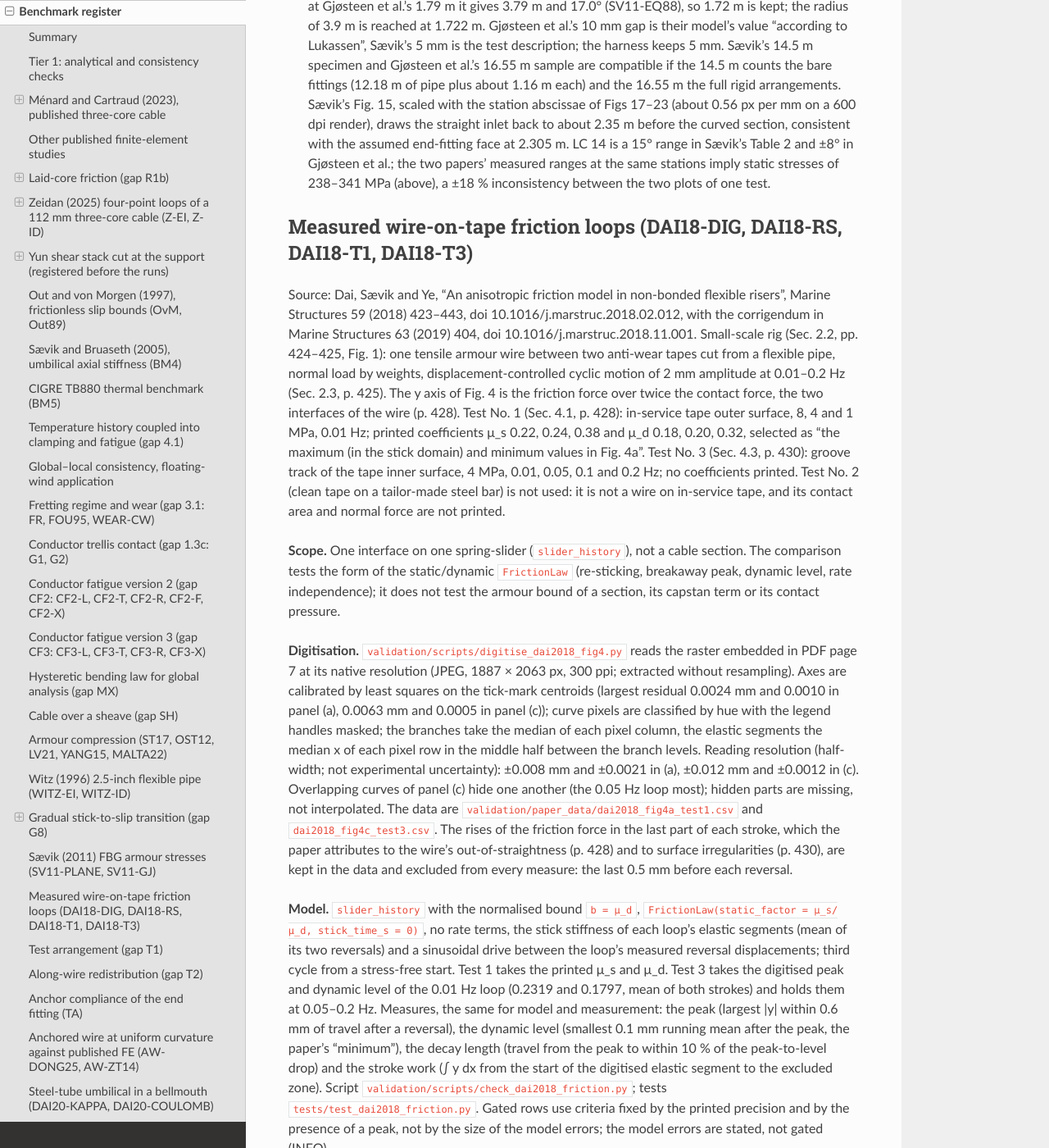
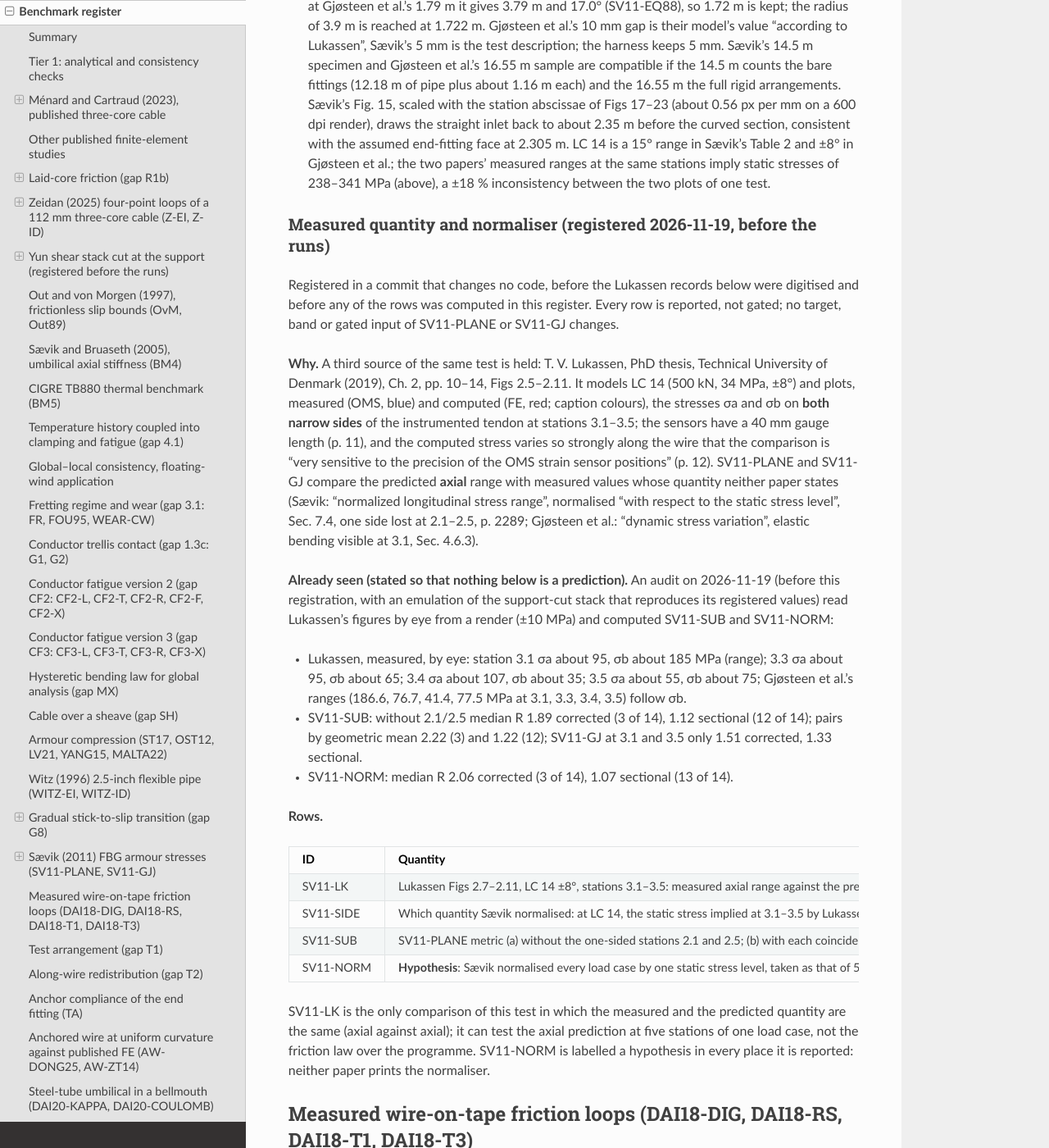
Before and after one commit to SMI-Lab-Inha/CableXSec, a Sphinx documentation site: the page built from doc/benchmarks.md, in a window 1280 px wide and 1400 px high, scrolled down 43640 px. Shown: the whole window at 82% size. Built offline with Sphinx 7.4.7 and the Read the Docs theme 3.1.0, drawn with Linux system fonts in a browser that asks for light colours.

Commit message:
validation: register the SV11 measured-quantity rows before the runs
Registers four reported, ungated rows in the Saevik (2011) section,
before the Lukassen records are digitised and before any row is computed:

- SV11-LK: Lukassen (2019) thesis Figs 2.7-2.11 give both narrow sides of
  the tendon at stations 3.1-3.5 for LC 14; measured axial range against
  the predicted axial range, the only like-for-like comparison of this test.
- SV11-SIDE: the static stress Saevik's normalised LC 14 values imply for
  each reading of Lukassen's sides.
- SV11-SUB: the SV11-PLANE metric without the one-sided stations 2.1/2.5
  and with coincident pairs by geometric mean; SV11-GJ at 3.1 and 3.5.
- SV11-NORM: a hypothesis, one normalising static stress for all cases.

The values an audit saw before this registration (eye-read Lukassen
ranges, SV11-SUB, SV11-NORM) are stated. No target, band or gated input
changes.

```diff
--- a/doc/benchmarks.md
+++ b/doc/benchmarks.md
@@ -1919,6 +1919,56 @@ brackets:
   al.; the two papers' measured ranges at the same stations imply static
   stresses of 238–341 MPa (above), a ±18 % inconsistency between the two
   plots of one test.
+
+### Measured quantity and normaliser (registered 2026-11-19, before the runs)
+
+Registered in a commit that changes no code, before the Lukassen records
+below were digitised and before any of the rows was computed in this
+register. Every row is reported, not gated; no target, band or gated input
+of SV11-PLANE or SV11-GJ changes.
+
+**Why.** A third source of the same test is held: T. V. Lukassen, PhD thesis,
+Technical University of Denmark (2019), Ch. 2, pp. 10–14, Figs 2.5–2.11. It
+models LC 14 (500 kN, 34 MPa, ±8°) and plots, measured (OMS, blue) and
+computed (FE, red; caption colours), the stresses σa and σb on **both narrow
+sides** of the instrumented tendon at stations 3.1–3.5; the sensors have a
+40 mm gauge length (p. 11), and the computed stress varies so strongly along
+the wire that the comparison is "very sensitive to the precision of the OMS
+strain sensor positions" (p. 12). SV11-PLANE and SV11-GJ compare the
+predicted **axial** range with measured values whose quantity neither paper
+states (Sævik: "normalized longitudinal stress range", normalised "with
+respect to the static stress level", Sec. 7.4, one side lost at 2.1–2.5,
+p. 2289; Gjøsteen et al.: "dynamic stress variation", elastic bending visible
+at 3.1, Sec. 4.6.3).
+
+**Already seen (stated so that nothing below is a prediction).** An audit on
+2026-11-19 (before this registration, with an emulation of the support-cut
+stack that reproduces its registered values) read Lukassen's figures by eye
+from a render (±10 MPa) and computed SV11-SUB and SV11-NORM:
+
+- Lukassen, measured, by eye: station 3.1 σa about 95, σb about 185 MPa
+  (range); 3.3 σa about 95, σb about 65; 3.4 σa about 107, σb about 35; 3.5
+  σa about 55, σb about 75; Gjøsteen et al.'s ranges (186.6, 76.7, 41.4,
+  77.5 MPa at 3.1, 3.3, 3.4, 3.5) follow σb.
+- SV11-SUB: without 2.1/2.5 median R 1.89 corrected (3 of 14), 1.12
+  sectional (12 of 14); pairs by geometric mean 2.22 (3) and 1.22 (12);
+  SV11-GJ at 3.1 and 3.5 only 1.51 corrected, 1.33 sectional.
+- SV11-NORM: median R 2.06 corrected (3 of 14), 1.07 sectional (13 of 14).
+
+**Rows.**
+
+| ID | Quantity | Reduction | Target | Gated |
+| --- | --- | --- | --- | --- |
+| SV11-LK | Lukassen Figs 2.7–2.11, LC 14 ±8°, stations 3.1–3.5: measured axial range against the predicted axial range (sectional and termination-corrected, the SV11-GJ chain at ±8°, station azimuths 0, 45, 90, 135, 180°); measured larger-side range against the predicted larger single-side range | measured series = the blue (OMS) polylines of the native PDF paths, read in their stored order; axial = (σa + σb)/2 with σa and σb paired at equal θ on the same direction of rotation (linear interpolation along each monotonic leg); range = max − min over the record from its first reversal on; reported per station and as the mean ratio over the bending-plane stations 3.1 and 3.5 and over all five | none | no |
+| SV11-SIDE | Which quantity Sævik normalised: at LC 14, the static stress implied at 3.1–3.5 by Lukassen's measured range (axial, σa, σb, larger side) divided by Sævik's normalised value (Fig. 21a) | five implied values per reading, their coefficient of variation, against the model static stress at 500 kN and 34 MPa; Sævik's LC 14 is a 15° range, Lukassen's ±8° | none | no |
+| SV11-SUB | SV11-PLANE metric (a) without the one-sided stations 2.1 and 2.5; (b) with each coincident pair (1.5/2.1, 2.5/3.1, 3.5/4.1) replaced by the geometric mean of its two measured values; SV11-GJ metric (c) at 3.1 and 3.5 only | registered chain unchanged; only the measured set or values of the metric change | none | no |
+| SV11-NORM | **Hypothesis**: Sævik normalised every load case by one static stress level, taken as that of 500 kN and 34 MPa (10 of the 14 load cases), instead of each case's own | SV11-PLANE metric with the predicted ranges divided by that one static stress | none | no |
+
+SV11-LK is the only comparison of this test in which the measured and the
+predicted quantity are the same (axial against axial); it can test the
+axial prediction at five stations of one load case, not the friction law
+over the programme. SV11-NORM is labelled a hypothesis in every place it is
+reported: neither paper prints the normaliser.
 
 ## Measured wire-on-tape friction loops (DAI18-DIG, DAI18-RS, DAI18-T1, DAI18-T3)
 
```
